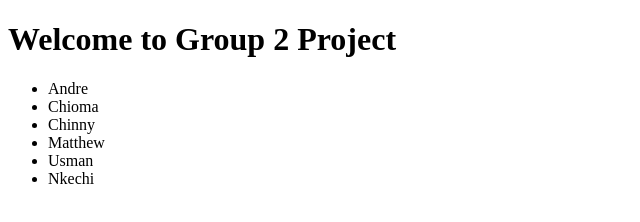
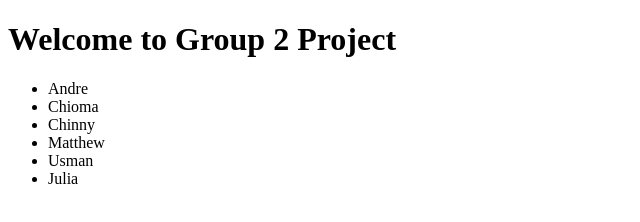
Before and after one commit to Earnkhay/ticktask, a plain HTML site: page index.html in a window 1280 px wide. Shown: the full height of the page, 0-640 px from the left. Drawn offline with Linux system fonts and the light colour scheme.

Commit message:
changed nkechi to julia

```diff
--- a/index.html
+++ b/index.html
@@ -14,7 +14,7 @@
         <li>Chinny</li>
         <li>Matthew</li>
         <li>Usman</li>
-        <li>Nkechi</li>
+        <li>Julia</li>
     </ul>
 </body>
 </html>
```
